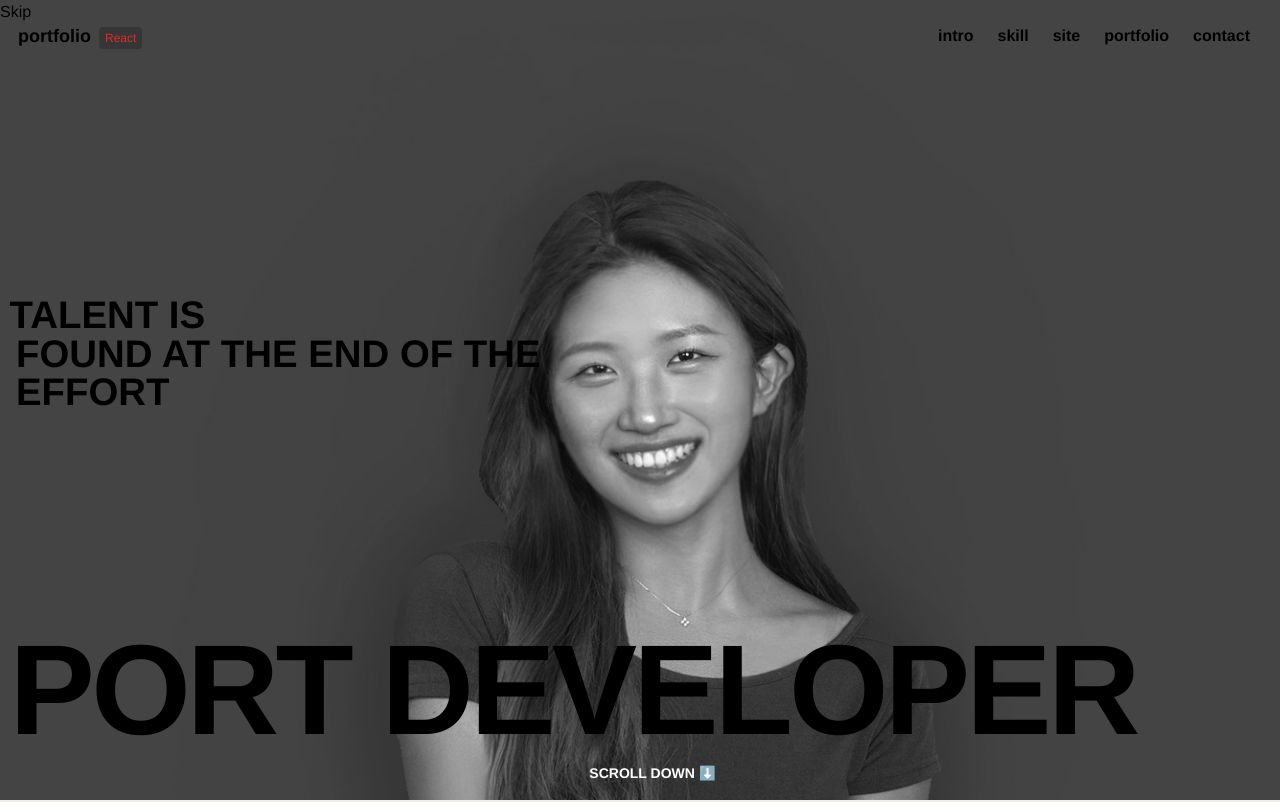
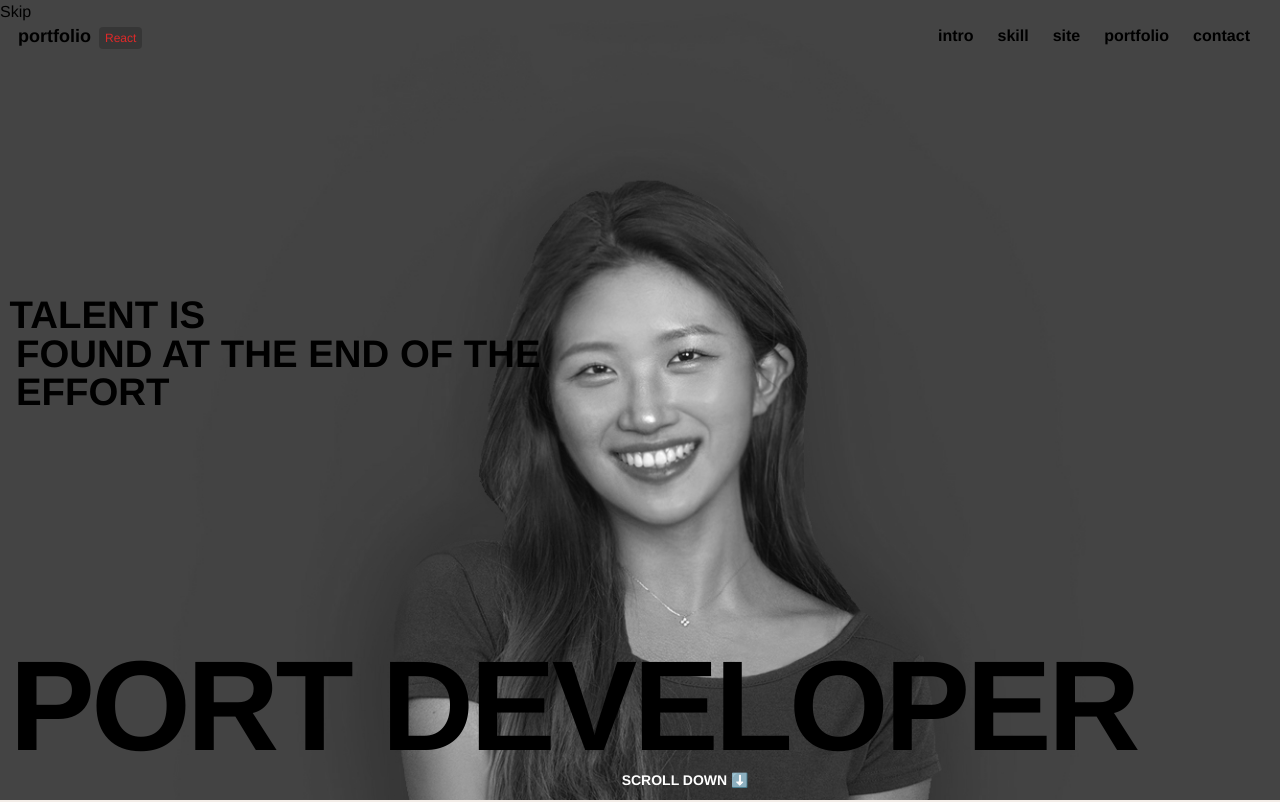
Before and after one commit to yun-narae/portfolio-project, a React (Create React App) app in the folder learn-react/: page / in a window 1280 px wide. Shown: the top 802 px of the page. Built offline with nearby package versions, Linux system fonts and the light colour scheme; a web font is replaced by a local one.

Commit message:
Intro 일부 스타일링 수정

```diff
--- a/learn-react/src/assets/scss/section/_intro.scss
+++ b/learn-react/src/assets/scss/section/_intro.scss
@@ -16,7 +16,7 @@
     padding: 16px;
 
     .intro__title {
-        width: 100%;
+        // width: 100%;
         font-size: 10vw;
         text-transform: uppercase;
         line-height: 1;
@@ -25,15 +25,18 @@
         text-indent: -0.5vw;
         letter-spacing: -0.3vw;
         position: absolute;
-        bottom: rem(20px);
+        bottom: rem(30px);
 
         span {
             font-size: rem(14px);
             letter-spacing: 0;
-            display: flex;
-            justify-content: center;
             margin-top: rem(12px);
             color: var(--white);
+            position: absolute;
+            left: 60%;
+            bottom: rem(-24px);
+            width:auto;
+            transform:translate(-50%,-50%);
         }
     }
     .intro__text {
```
